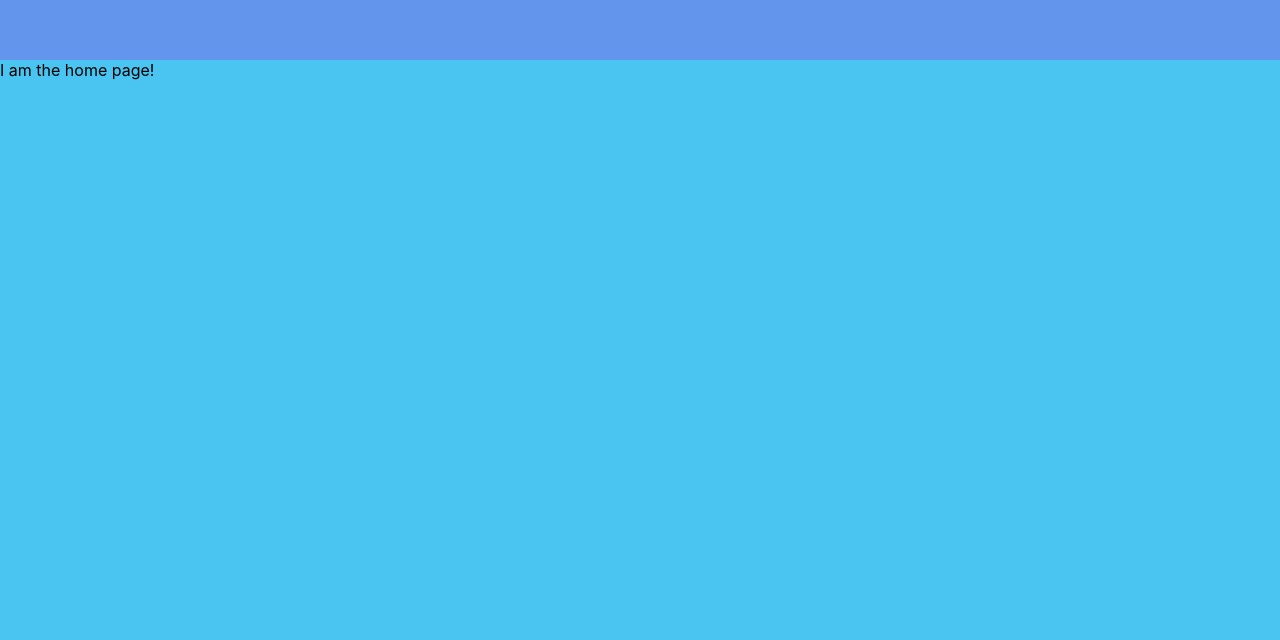
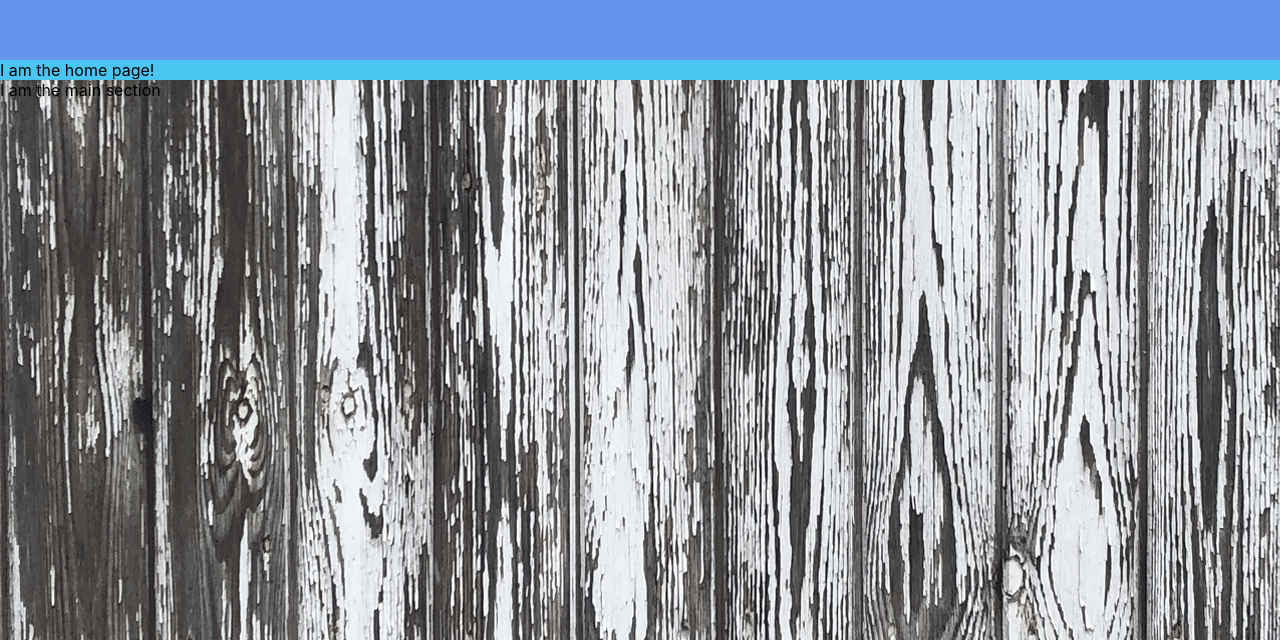
Before and after one commit to GiacomoSorbi/UrsulaKesek-module-ii, a React (Create React App) app: page / in a window 1280 px wide. Shown: the part 990-1630 px from the top of the page. Before the commit the page ends 1070 px from the top, so only its background shows below. Built offline with nearby package versions, Linux system fonts and the light colour scheme; a web font is replaced by a local one.

Commit message:
added main

```diff
--- a/src/index.js
+++ b/src/index.js
@@ -4,9 +4,8 @@ import "./index.css";
 import App from "./App";
 import * as serviceWorker from "./serviceWorker";
 import { BrowserRouter as Router } from "react-router-dom";
-import { NavBar } from "./components";
-import {Header } from "./components";
-import {Footer } from "./components";
+import { NavBar,Header,Footer,Main } from "./components";
+
 
 ReactDOM.render(
   <Router>
@@ -14,6 +13,7 @@ ReactDOM.render(
       <Header/>
       <NavBar/>
       <App />
+      <Main/>
       <Footer/>
     </React.StrictMode>
   </Router>,
```
